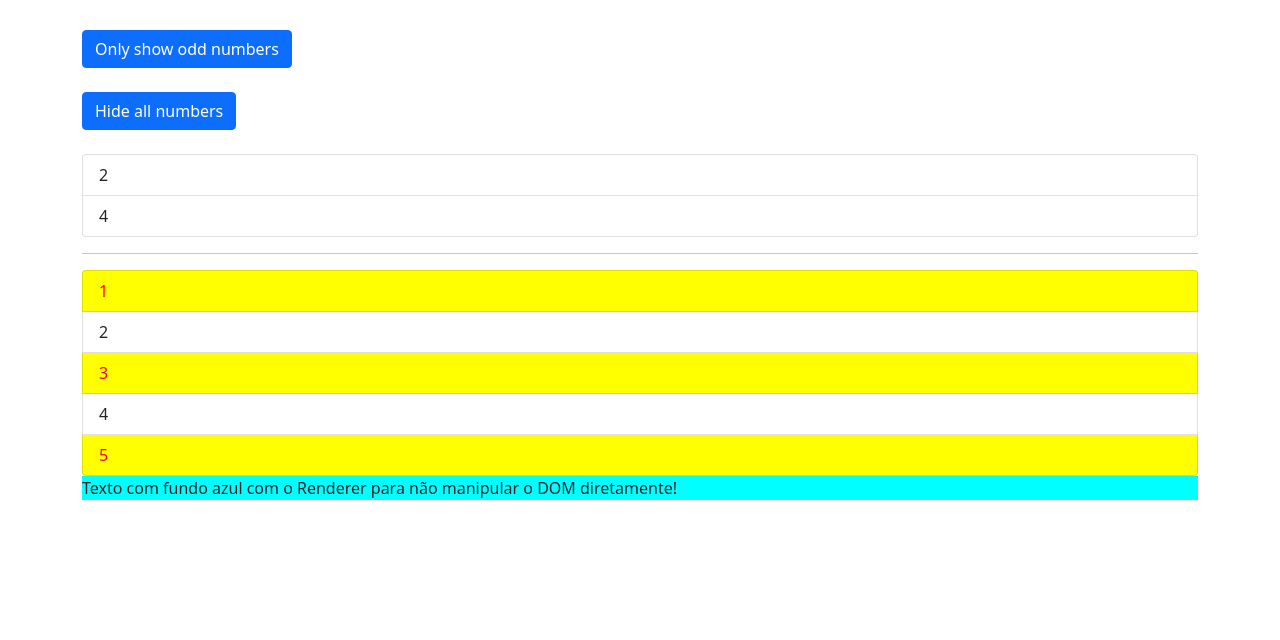
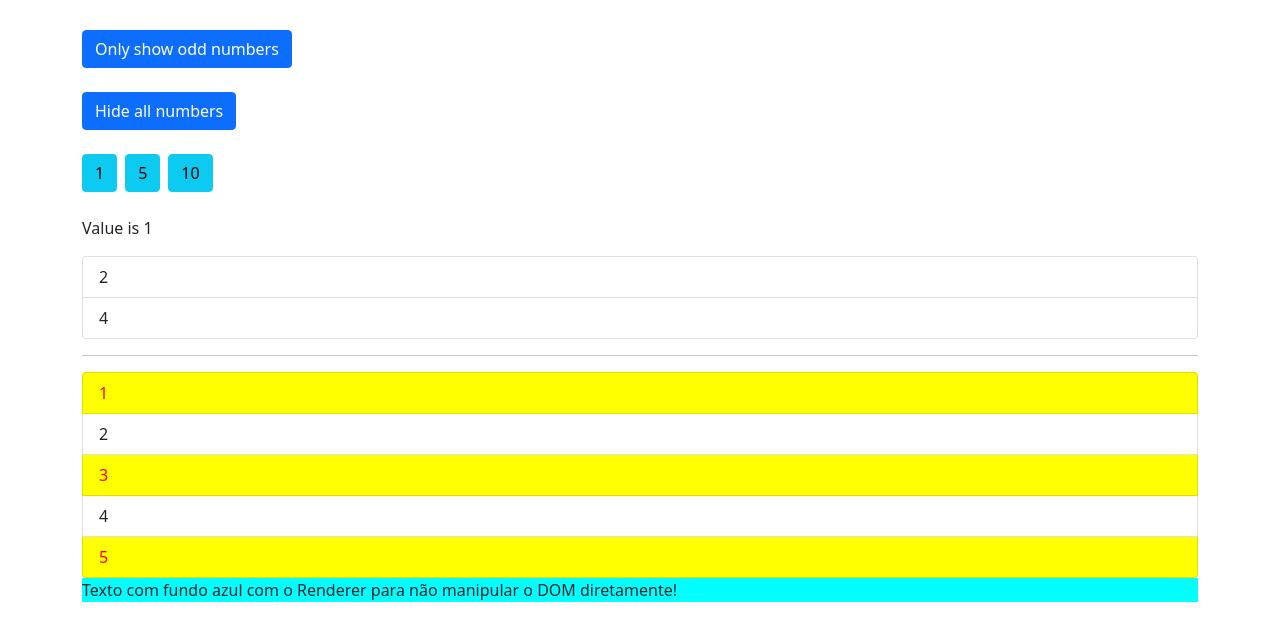
Before and after one commit to itfernandolira/angular-directives, an Angular app: page / in a window 1280 px wide. Shown: the top 640 px of the page. Built offline with nearby package versions, Linux system fonts and the light colour scheme.

Commit message:
Understanding ngSwitch

```diff
--- a/src/app/app.component.html
+++ b/src/app/app.component.html
@@ -11,6 +11,25 @@
         [ngClass] = "{ 'btn-danger': showAll, 'btn-primary': !showAll }"
         >{{ showAllText }}</button>
       <br><br>
+      <button
+      class="btn btn-info"
+      (click)="defaultValue=1"
+      >1</button>
+      <button
+      class="btn btn-info ms-2"
+      (click)="defaultValue=5"
+      >5</button>
+      <button
+      class="btn btn-info ms-2"
+      (click)="defaultValue=10"
+      >10</button>
+     <br><br>
+     <div [ngSwitch]="defaultValue">
+      <p *ngSwitchCase="1">Value is 1</p>
+      <p *ngSwitchCase="5">Value is 5</p>
+      <p *ngSwitchCase="10">Value is 10</p>
+      <p *ngSwitchDefault>Value is default</p>
+     </div>
       <div *ngIf="onlyOdd">
         <ul class="list-group">
           <li
--- a/src/app/app.component.ts
+++ b/src/app/app.component.ts
@@ -14,6 +14,7 @@ export class AppComponent {
   onlyOdd = false;
   showAll = false;
   showAllText = "Hide all numbers";
+  defaultValue = 1;
 
   onChangeShowAll() {
     this.showAll = !this.showAll;
```
